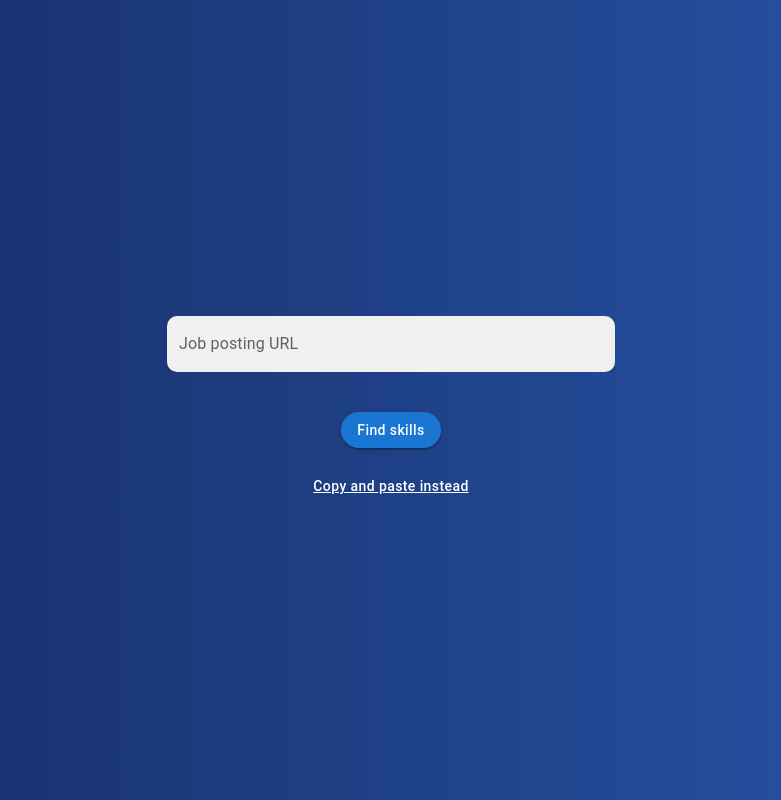
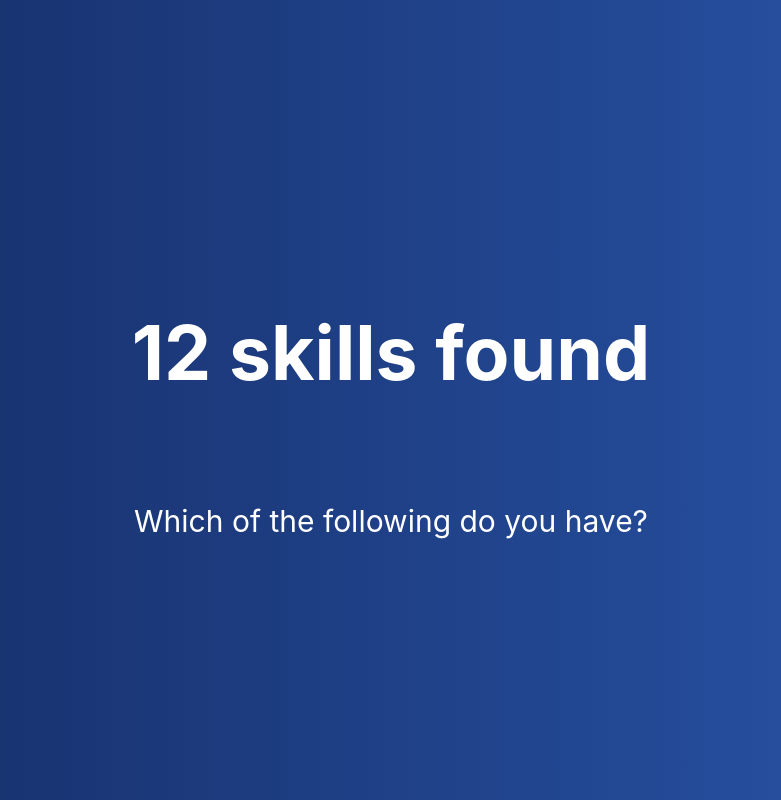
Before and after one commit to evanwherchek/resutailor, a React (Create React App) app in the folder frontend/: page / in a window 1280 px wide. Shown: the whole page, without its empty margins (249-1030 px from the left). Built offline with nearby package versions, Linux system fonts and the light colour scheme.

Commit message:
Created SelectSkills

```diff
--- a/frontend/src/App.tsx
+++ b/frontend/src/App.tsx
@@ -1,6 +1,7 @@
 import React, { useState } from 'react';
 import EnterManually from './EnterManually';
 import EnterUrl from './EnterUrl';
+import SelectSkills from './SelectSkills'
 
 interface Style {
   backdrop: React.CSSProperties;
@@ -18,7 +19,7 @@ const styles: Style = {
 };
 
 function App() {
-  const [stage, setStage] = useState(1);
+  const [stage, setStage] = useState(3);
 
   const goToEnterUrl = () => {
     setStage(1);
@@ -28,10 +29,15 @@ function App() {
     setStage(2);
   };
 
+  const goToSelectSkills = () => {
+    setStage(3);
+  }
+
   return (
     <div style={styles.backdrop}>
       {stage === 1 && <EnterUrl findSkills={() => {}} copyAndPaste={goToEnterManually} />}
       {stage === 2 && <EnterManually findSkills={() => {}} back={goToEnterUrl} />}
+      {stage === 3 && <SelectSkills />}
     </div>
   );
 }
--- a/frontend/src/EnterManually.tsx
+++ b/frontend/src/EnterManually.tsx
@@ -1,6 +1,5 @@
 import TextField from '@mui/material/TextField';
 import Button from '@mui/material/Button';
-
 import React, { useState } from 'react';
 
 interface Style {
--- /dev/null
+++ b/frontend/src/SelectSkills.tsx
@@ -0,0 +1,42 @@
+import React from 'react';
+import { Chip } from '@mui/material';
+
+interface SelectSkillsProps {
+
+}
+
+interface Style {
+  mainText: React.CSSProperties,
+  subText: React.CSSProperties
+}
+
+const styles: Style = {
+  mainText: {
+    color: '#FFFFFF',
+    fontSize: '75px',
+    textAlign: 'center',
+    width: '80%',
+    fontWeight: 'bold'
+  },
+  subText: {
+    color: '#FFFFFF',
+    fontSize: '30px',
+    textAlign: 'center',
+    width: '80%',
+  }
+}
+
+const SelectSkills: React.FC<SelectSkillsProps> = () => {
+  return(
+    <>
+      <p style={styles.mainText}>
+        12 skills found
+      </p>
+      <p style={styles.subText}>
+        Which of the following do you have?
+      </p>
+    </>
+  );
+}
+
+export default SelectSkills
```
